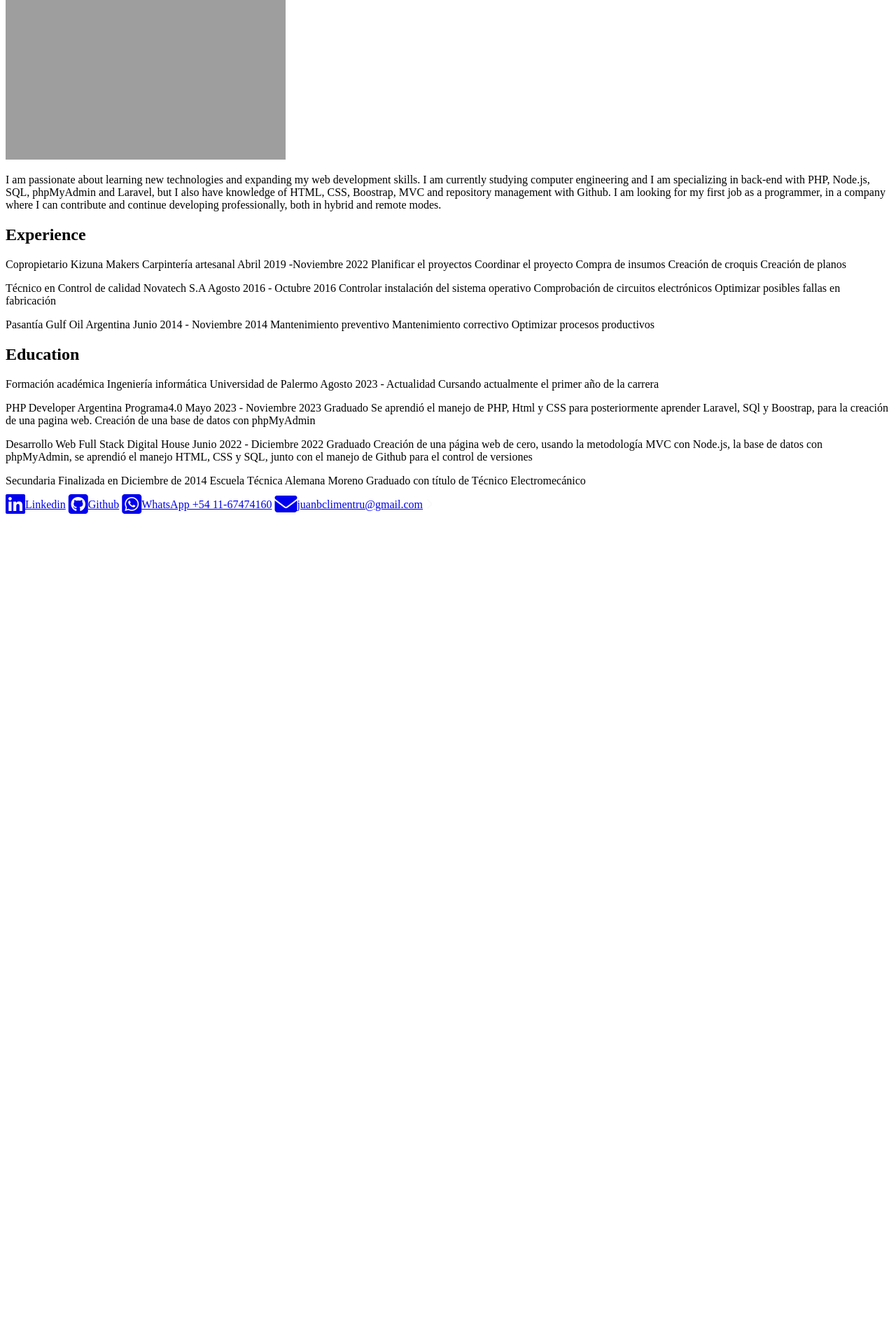
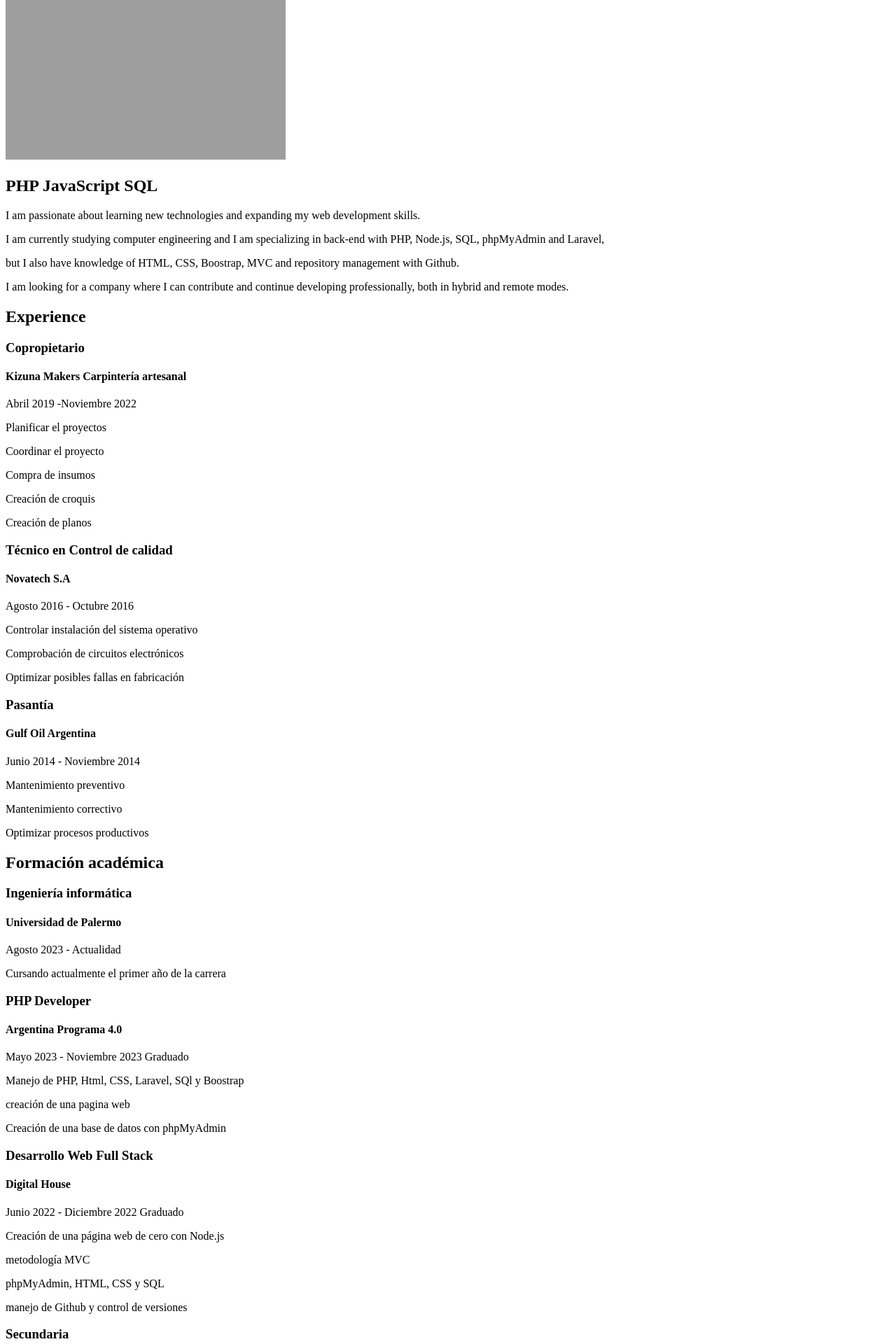
Before and after one commit to juanbcliment/JuanBCliment, a PHP site: page / in a window 1280 px wide. Shown: the part 606-2526 px from the top of the page at 70% size. Before the commit the page ends 1340 px from the top, so only its background shows below. Run offline with PHP 8.4, Linux system fonts and the light colour scheme; some libraries are stand-ins or nearby versions; grey boxes are pictures that could not be loaded.

Commit message:
Datos del CV

```diff
--- a/src/views/EN/index.php
+++ b/src/views/EN/index.php
@@ -7,76 +7,79 @@
     <!-- header -->
     <?php include("./partialsViews/headerPartial.php"); ?>
     <main>
-        <div class="presentation"></div>
-        <p>I am passionate about learning new technologies and expanding my web development skills.
-            I am currently studying computer engineering and I am specializing in back-end with PHP, Node.js, SQL, phpMyAdmin and Laravel, but I also have knowledge of HTML, CSS, Boostrap, MVC and repository management with Github.
-            I am looking for my first job as a programmer, in a company where I can contribute and continue developing professionally, both in hybrid and remote modes.
-        </p>
+        <div class="presentation">
+            <h2>PHP JavaScript SQL</h2>
+            <p>I am passionate about learning new technologies and expanding my web development skills.</p>
+            <p> I am currently studying computer engineering and I am specializing in back-end with PHP, Node.js, SQL, phpMyAdmin and Laravel,</p>
+            <p>but I also have knowledge of HTML, CSS, Boostrap, MVC and repository management with Github.</p>
+            <p>I am looking for a company where I can contribute and continue developing professionally, both in hybrid and remote modes.</p>
         </div>
         <div class="experience">
-            <h2>Experience</h2>
-
-            <p>
-                Copropietario
-                Kizuna Makers Carpintería artesanal
-                Abril 2019 -Noviembre 2022
-                Planificar el proyectos
-                Coordinar el proyecto
-                Compra de insumos
-                Creación de croquis
-                Creación de planos
-            </p>
-            <p>
-                Técnico en Control de calidad
-                Novatech S.A
-                Agosto 2016 - Octubre 2016
-                Controlar instalación del sistema
-                operativo
-                Comprobación de circuitos electrónicos
-                Optimizar posibles fallas en fabricación
-            </p>
-            <p>
-                Pasantía
-                Gulf Oil Argentina
-                Junio 2014 - Noviembre 2014
-                Mantenimiento preventivo
-                Mantenimiento correctivo
-                Optimizar procesos productivos
-            </p>
-
-            </p>
-            <h2>Education</h2>
-            <p>
-            <p>
-                Formación académica
-                Ingeniería informática
-                Universidad de Palermo
-                Agosto 2023 - Actualidad
-                Cursando actualmente el primer
-                año de la carrera
-            </p>
-            <p>PHP Developer
-                Argentina Programa4.0
-                Mayo 2023 - Noviembre 2023 Graduado
-                Se aprendió el manejo de PHP, Html y CSS para posteriormente aprender Laravel, SQl y
-                Boostrap, para la creación de una pagina web. Creación de una base de datos con
-                phpMyAdmin</p>
-
-            <p>Desarrollo Web Full Stack
-                Digital House
-                Junio 2022 - Diciembre 2022 Graduado
-                Creación de una página web de cero, usando la metodología MVC con Node.js, la base de datos con phpMyAdmin, se aprendió el manejo HTML, CSS y SQL, junto con el manejo de Github para el control de versiones
-            </p>
-            </p>
-            Secundaria
-            Finalizada en Diciembre de 2014
-            Escuela Técnica Alemana Moreno Graduado con título de Técnico Electromecánico
-            <p>
+            <div class="job">
+                <h2>Experience</h2>
+                <div class="experience_ind">
+                    <h3>Copropietario </h3>
+                    <h4>Kizuna Makers Carpintería artesanal</h4>
+                    <p>Abril 2019 -Noviembre 2022</p>
+                    <p>Planificar el proyectos</p>
+                    <p>Coordinar el proyecto</p>
+                    <p>Compra de insumos</p>
+                    <p>Creación de croquis</p>
+                    <p>Creación de planos</p>
+                </div>
+                <div class="experience_ind">
+                    <h3>Técnico en Control de calidad</h3>
+                    <h4>Novatech S.A</h4>
+                    <p>Agosto 2016 - Octubre 2016</p>
+                    <p>Controlar instalación del sistema operativo</p>
+                    <p>Comprobación de circuitos electrónicos</p>
+                    <p>Optimizar posibles fallas en fabricación</p>
+                </div>
+                <div class="experience_ind">
+                    <h3>Pasantía</h3>
+                    <h4>Gulf Oil Argentina</h4>
+                    <p>Junio 2014 - Noviembre 2014</p>
+                    <p>Mantenimiento preventivo</p>
+                    <p>Mantenimiento correctivo</p>
+                    <p> Optimizar procesos productivos</p>
+                </div>
+            </div>
+            <div class="academic">
+                <div class="experience_ind">
+                    <h2>Formación académica</h2>
+                    <h3> Ingeniería informática</h3>
+                    <h4>Universidad de Palermo</h4>
+                    <p> Agosto 2023 - Actualidad</p>
+                    <p>Cursando actualmente el primer año de la carrera</p>
+                    <div class="experience_ind">
+                        <h3>PHP Developer</h3>
+                        <h4> Argentina Programa 4.0</h4>
+                        <p> Mayo 2023 - Noviembre 2023 Graduado</p>
+                        <p> Manejo de PHP, Html, CSS, Laravel, SQl y Boostrap</p>
+                        <p>creación de una pagina web</p>
+                        <p>Creación de una base de datos con phpMyAdmin</p>
+                    </div>
+                    <div class="experience_ind">
+                        <h3>Desarrollo Web Full Stack</h3>
+                        <h4>Digital House</h4>
+                        <p>Junio 2022 - Diciembre 2022 Graduado</p>
+                        <p>Creación de una página web de cero con Node.js</p>
+                        <p>metodología MVC</p>
+                        <p>phpMyAdmin, HTML, CSS y SQL</p>
+                        <p>manejo de Github y control de versiones</p>
+                    </div>
+                    <div class="experience_ind">
+                        <h3> Secundaria</h3>
+                        <h4>Escuela Técnica Alemana Moreno</h4>
+                        </p>Finalizada en Diciembre de 2014<p>
+                        <p>Graduado con título de Técnico Electromecánico</p>
+                    </div>
+                </div>
+            </div>
+        </div>
 
 
-
-
-        </div>
+        <br><br><br><br>
     </main>
 
     <!-- footer -->
--- a/src/views/EN/partialsViews/footerPartials.php
+++ b/src/views/EN/partialsViews/footerPartials.php
@@ -1,9 +1,9 @@
 <footer>
     <div class="socialMedia">
-    <a href="https://www.linkedin.com/in/juanbcliment/"><i class="fab fa-linkedin fa-2xl"></i>Linkedin</a>
-        <a href="https://github.com/juanbcliment"><i class="fa-brands fa-square-github fa-2xl"></i>Github</a>
-        <a href="https://wa.me/541167474160"><i class="fa-brands fa-square-whatsapp fa-2xl"></i>WhatsApp +54 11-67474160</a>
-        <a href="mailto:juanbclimentru@gmail.com"><i class="fa-solid fa-envelope fa-2xl"></i>juanbclimentru@gmail.com</a>
+        <a href="https://www.linkedin.com/in/juanbcliment/"><i class="fab fa-linkedin fa-2xl"></i></a>
+        <a href="https://github.com/juanbcliment"><i class="fa-brands fa-square-github fa-2xl"></i></a>
+        <a href="https://wa.me/541167474160"><i class="fa-brands fa-square-whatsapp fa-2xl"></i></a>
+        <a href="mailto:juanbclimentru@gmail.com"><i class="fa-solid fa-envelope fa-2xl"></i></a>
         <i class="fa-solid fa-chevron-right" style="color: #fafafa;"></i>
     </div>
 
```
Also changed, not shown: public/css/styles.css (+5 -2 lines).
